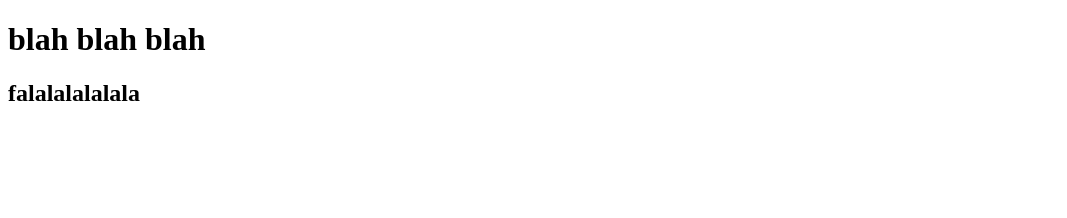
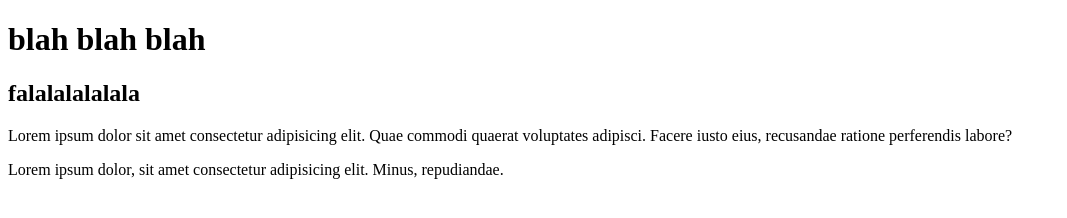
Before and after one commit to HamsaanaS/myFirstGitBaby, a plain HTML site: page index.html in a window 1280 px wide. Shown: the whole page, without its empty margins (0-1067 px from the left). Drawn offline with Linux system fonts and the light colour scheme.

Commit message:
added ptags

```diff
--- a/index.html
+++ b/index.html
@@ -9,5 +9,7 @@
 <body>
     <h1>blah blah blah</h1>
     <h2>falalalalalala</h2>
+    <p>Lorem ipsum dolor sit amet consectetur adipisicing elit. Quae commodi quaerat voluptates adipisci. Facere iusto eius, recusandae ratione perferendis labore?</p>
+    <p>Lorem ipsum dolor, sit amet consectetur adipisicing elit. Minus, repudiandae.</p>
 </body>
 </html>
```
